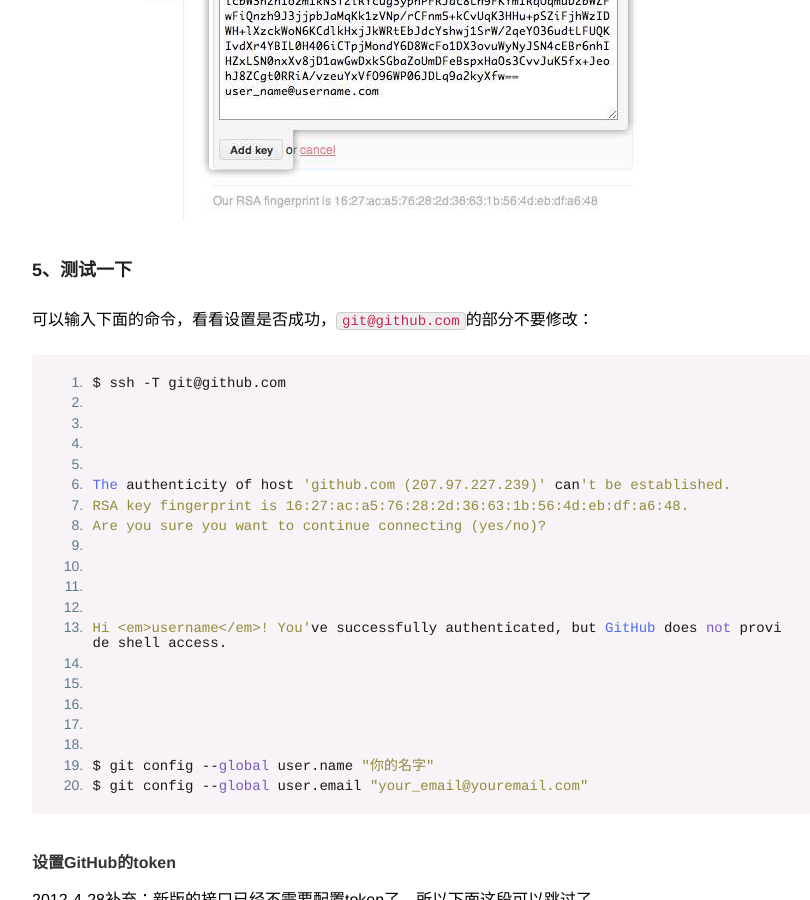
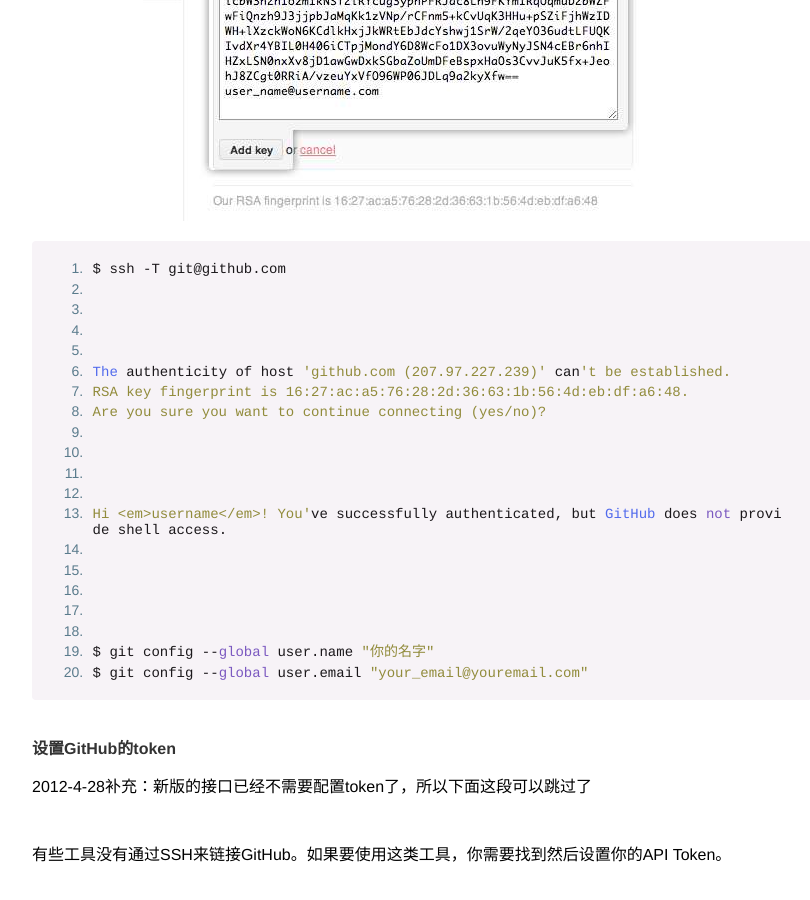
Before and after one commit to ioloveuu/ioloveuu.github.io, a Jekyll site: the page built from _posts/2016-12-28-frame-analys.md, in a window 1280 px wide and 900 px high, scrolled down 3990 px. Shown: the whole window, without its empty margins (218-1028 px from the left). Built offline with Jekyll 4.4.1, drawn with Linux system fonts in a browser that asks for light colours; nearby versions of some CDN libraries; a script that is not in the unit is left out.

Commit message:
Update 2016-12-28-frame-analys.md

```diff
--- a/_posts/2016-12-28-frame-analys.md
+++ b/_posts/2016-12-28-frame-analys.md
@@ -123,8 +123,7 @@
 
 
 
-### 5、测试一下
-可以输入下面的命令，看看设置是否成功，`git@github.com`的部分不要修改：
+
 
     $ ssh -T git@github.com
 
```
